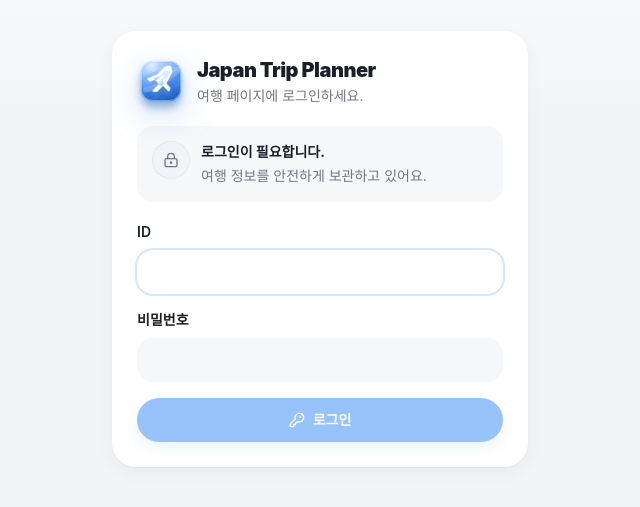
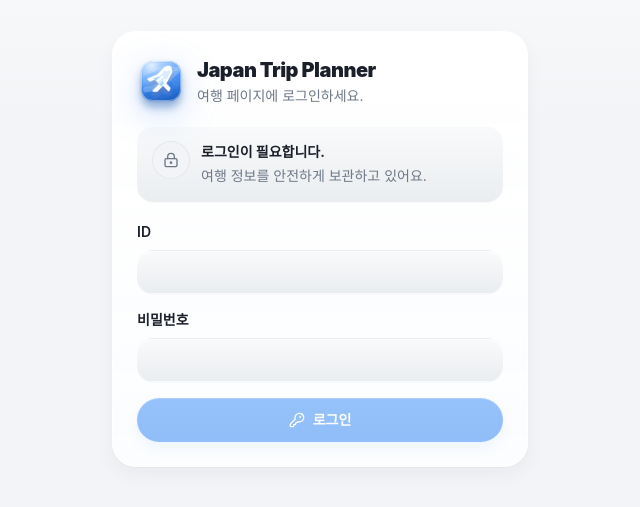
Before and after one commit to ark10806-2/TravelNode, a React (Vite) app in the folder frontend/: page / in a window 1280 px wide. Shown: the part 151-658 px from the top of the page, without its empty margins (320-960 px from the left). Built offline with nearby package versions, Linux system fonts and the light colour scheme; no server answers.

Commit message:
Refine app surface textures

```diff
--- a/frontend/src/components/auth/LoginPage.tsx
+++ b/frontend/src/components/auth/LoginPage.tsx
@@ -30,7 +30,7 @@ export function LoginPage({ onLogin }: LoginPageProps) {
 
   return (
     <main className="app-background grid min-h-[100dvh] place-items-center overflow-hidden px-4 py-8">
-      <section className="toss-card w-[calc(100vw-2rem)] max-w-[26rem] rounded-3xl p-5 backdrop-blur sm:p-6">
+      <section className="toss-card w-full max-w-[26rem] rounded-3xl p-5 backdrop-blur sm:p-6">
         <div className="flex items-center gap-3">
           <AppIcon className="h-12 w-12 shrink-0" />
           <div className="min-w-0">
@@ -39,7 +39,7 @@ export function LoginPage({ onLogin }: LoginPageProps) {
           </div>
         </div>
 
-        <div className="mt-5 rounded-2xl bg-muted p-4">
+        <div className="toss-muted-texture mt-5 rounded-2xl p-4">
           <div className="flex items-start gap-3">
             <div className="grid h-9 w-9 shrink-0 place-items-center rounded-full bg-background text-muted-foreground ring-1 ring-border">
               <LockKeyhole className="h-4 w-4" />
@@ -62,7 +62,6 @@ export function LoginPage({ onLogin }: LoginPageProps) {
               autoComplete="username"
               autoCapitalize="none"
               spellCheck={false}
-              autoFocus
             />
           </label>
           <label className="grid gap-2 text-sm font-semibold">
--- a/frontend/src/components/dialogs/ModalFrame.tsx
+++ b/frontend/src/components/dialogs/ModalFrame.tsx
@@ -102,7 +102,7 @@ export function ModalFrame({
       >
         <div
           className={cn(
-            'sticky top-0 z-10 flex items-start justify-between gap-3 border-b bg-white/95 px-4 py-3 backdrop-blur dark:bg-secondary/95 sm:px-5 sm:py-4',
+            'toss-header-surface sticky top-0 z-10 flex items-start justify-between gap-3 border-b px-4 py-3 backdrop-blur sm:px-5 sm:py-4',
             headerClassName
           )}
         >
--- a/frontend/src/components/layout/AppTabs.tsx
+++ b/frontend/src/components/layout/AppTabs.tsx
@@ -100,7 +100,7 @@ export function AppTabs({
 
   return (
     <>
-      <div ref={introRef} className="relative z-50 border-b border-border/70 bg-background/90 backdrop-blur-xl">
+      <div ref={introRef} className="toss-header-surface relative z-50 border-b border-border/70 backdrop-blur-xl">
         <div className="mx-auto flex w-full max-w-none items-center justify-between gap-3 px-3 py-2.5 sm:px-4 sm:py-3 lg:px-5">
           <div className="flex min-w-0 items-center gap-3">
             <AppIcon className="h-9 w-9 shrink-0 sm:h-10 sm:w-10" />
@@ -114,7 +114,7 @@ export function AppTabs({
             <Button
               variant="outline"
               size="icon"
-              className="h-10 w-10 rounded-full bg-background shadow-sm"
+              className="h-10 w-10 rounded-full"
               aria-label={isMenuOpen ? '메뉴 닫기' : '메뉴 열기'}
               aria-expanded={isMenuOpen}
               onClick={() => setIsMenuOpen((current) => !current)}
@@ -124,7 +124,7 @@ export function AppTabs({
             {isMenuOpen ? (
               <div className="toss-card absolute right-0 top-12 z-50 w-[min(22rem,calc(100vw-1.5rem))] overflow-hidden rounded-3xl">
                 <div className="max-h-[33dvh] overflow-y-auto p-3">
-                  <div className="flex items-center justify-between gap-3 rounded-2xl bg-muted p-2.5">
+                  <div className="toss-muted-texture flex items-center justify-between gap-3 rounded-2xl p-2.5">
                     <div>
                       <div className="text-xs font-semibold text-muted-foreground">테마</div>
                       <div className="mt-0.5 text-sm font-semibold">화면 모드</div>
--- a/frontend/src/components/layout/ThemeToggle.tsx
+++ b/frontend/src/components/layout/ThemeToggle.tsx
@@ -26,7 +26,7 @@ export function ThemeToggle({ theme, onThemeChange }: ThemeToggleProps) {
             type="button"
             variant="ghost"
             size="icon"
-            className={`h-8 w-8 rounded-full sm:h-8 sm:w-8 ${isActive ? 'toss-segment-active hover:bg-white dark:hover:bg-secondary' : 'text-muted-foreground'}`}
+            className={`h-8 w-8 rounded-full sm:h-8 sm:w-8 ${isActive ? 'toss-segment-active' : 'text-muted-foreground'}`}
             title={option.label}
             aria-label={option.label}
             aria-pressed={isActive}
--- a/frontend/src/components/reservation/PlaceReservationBadge.tsx
+++ b/frontend/src/components/reservation/PlaceReservationBadge.tsx
@@ -16,7 +16,7 @@ export function PlaceReservationBadge({ reservations, className, compact = false
     <button
       type="button"
       className={cn(
-        'inline-flex h-6 max-w-full items-center gap-1 rounded-full border border-border/80 bg-white px-2.5 text-[11px] font-semibold leading-none text-muted-foreground transition hover:bg-muted hover:text-foreground focus-visible:outline-none focus-visible:ring-2 focus-visible:ring-ring dark:bg-secondary/80',
+        'toss-badge-surface inline-flex h-6 max-w-full items-center gap-1 rounded-full border border-transparent px-2.5 text-[11px] font-semibold leading-none text-muted-foreground transition hover:text-foreground focus-visible:outline-none focus-visible:ring-2 focus-visible:ring-ring',
         compact && 'px-2',
         className
       )}
--- a/frontend/src/components/ui/badge.tsx
+++ b/frontend/src/components/ui/badge.tsx
@@ -8,8 +8,8 @@ const badgeVariants = cva(
     variants: {
       variant: {
         default: 'border-transparent bg-primary text-primary-foreground',
-        secondary: 'border-transparent bg-secondary text-secondary-foreground',
-        outline: 'bg-secondary text-muted-foreground dark:bg-muted',
+        secondary: 'toss-badge-surface border-transparent text-secondary-foreground',
+        outline: 'toss-badge-surface text-muted-foreground',
         meal: 'bg-amber-50 text-amber-900 dark:bg-amber-950/30 dark:text-amber-200',
         dessert: 'bg-rose-50 text-rose-900 dark:bg-rose-950/35 dark:text-rose-200'
       }
--- a/frontend/src/components/ui/button.tsx
+++ b/frontend/src/components/ui/button.tsx
@@ -8,8 +8,8 @@ const buttonVariants = cva(
   {
     variants: {
       variant: {
-        default: 'bg-primary text-primary-foreground shadow-[0_6px_14px_rgba(49,130,246,0.18)] hover:bg-primary/90 hover:shadow-[0_8px_18px_rgba(49,130,246,0.2)]',
-        outline: 'border border-transparent bg-secondary text-foreground shadow-none hover:bg-[#e5e8eb] dark:bg-muted dark:hover:bg-secondary',
+        default: 'toss-primary-action text-primary-foreground',
+        outline: 'toss-secondary-action border border-transparent text-foreground',
         ghost: 'text-foreground hover:bg-muted hover:text-foreground'
       },
       size: {
--- a/frontend/src/components/ui/select.tsx
+++ b/frontend/src/components/ui/select.tsx
@@ -13,7 +13,7 @@ const SelectTrigger = React.forwardRef<
   <SelectPrimitive.Trigger
     ref={ref}
     className={cn(
-      'flex h-11 w-full items-center justify-between rounded-2xl border border-transparent bg-muted px-3 py-2 text-sm font-medium ring-offset-background transition placeholder:text-muted-foreground focus:bg-white focus:outline-none focus:ring-2 focus:ring-ring/20 disabled:cursor-not-allowed disabled:opacity-50 dark:bg-muted dark:focus:bg-secondary',
+      'toss-input-surface flex h-11 w-full items-center justify-between rounded-2xl border border-transparent px-3 py-2 text-sm font-medium ring-offset-background transition placeholder:text-muted-foreground focus:border-primary/20 focus:outline-none focus:ring-2 focus:ring-ring/20 disabled:cursor-not-allowed disabled:opacity-50',
       className
     )}
     {...props}
--- a/frontend/src/constants/travel.ts
+++ b/frontend/src/constants/travel.ts
@@ -18,7 +18,7 @@ export const travelLabel: Record<TravelMode, string> = {
 };
 
 export const inputClass =
-  'h-11 w-full rounded-2xl border border-transparent bg-muted px-3 text-sm font-medium outline-none ring-offset-background transition focus:bg-white focus:ring-2 focus:ring-ring/20 dark:bg-muted dark:focus:bg-secondary';
+  'toss-input-surface h-11 w-full rounded-2xl border border-transparent px-3 text-sm font-medium outline-none ring-offset-background transition focus:border-primary/20 focus:ring-2 focus:ring-ring/20';
 
 export const textareaClass =
-  'min-h-20 w-full rounded-2xl border border-transparent bg-muted px-3 py-2 text-sm font-medium outline-none ring-offset-background transition focus:bg-white focus:ring-2 focus:ring-ring/20 dark:bg-muted dark:focus:bg-secondary';
+  'toss-input-surface min-h-20 w-full rounded-2xl border border-transparent px-3 py-2 text-sm font-medium outline-none ring-offset-background transition focus:border-primary/20 focus:ring-2 focus:ring-ring/20';
--- a/frontend/src/index.css
+++ b/frontend/src/index.css
@@ -79,35 +79,151 @@
   }
 
   .soft-panel {
-    @apply border border-transparent bg-white shadow-[0_1px_2px_rgba(0,27,55,0.04),0_6px_18px_rgba(0,27,55,0.045)];
+    @apply border shadow-[0_1px_2px_rgba(0,27,55,0.035),0_8px_20px_rgba(0,27,55,0.045)];
+    background:
+      linear-gradient(180deg, rgb(255 255 255 / 0.99), rgb(252 253 255 / 0.96));
+    border-color: rgb(255 255 255 / 0.82);
+    box-shadow:
+      inset 0 1px 0 rgb(255 255 255 / 0.78),
+      0 1px 2px rgb(0 27 55 / 0.035),
+      0 8px 20px rgb(0 27 55 / 0.045);
   }
 
   .dark .soft-panel {
-    @apply border-border/40 bg-secondary/95 shadow-[0_1px_0_rgba(255,255,255,0.04),0_12px_28px_rgba(0,0,0,0.34)];
+    @apply border-border/40 shadow-[0_1px_0_rgba(255,255,255,0.04),0_12px_28px_rgba(0,0,0,0.34)];
+    background:
+      linear-gradient(180deg, hsl(220 15% 15% / 0.98), hsl(220 15% 12% / 0.96));
+    box-shadow:
+      inset 0 1px 0 rgb(255 255 255 / 0.045),
+      0 12px 26px rgb(0 0 0 / 0.3);
   }
 
   .toss-card {
-    @apply border border-transparent bg-white shadow-[0_1px_2px_rgba(0,27,55,0.04),0_6px_18px_rgba(0,27,55,0.045)];
+    @apply border shadow-[0_1px_2px_rgba(0,27,55,0.035),0_8px_20px_rgba(0,27,55,0.045)];
+    background:
+      linear-gradient(180deg, rgb(255 255 255 / 0.99), rgb(252 253 255 / 0.96));
+    border-color: rgb(255 255 255 / 0.82);
+    box-shadow:
+      inset 0 1px 0 rgb(255 255 255 / 0.78),
+      0 1px 2px rgb(0 27 55 / 0.035),
+      0 8px 20px rgb(0 27 55 / 0.045);
   }
 
   .dark .toss-card {
-    @apply border-border/40 bg-secondary/95 shadow-[0_1px_0_rgba(255,255,255,0.04),0_12px_28px_rgba(0,0,0,0.34)];
+    @apply border-border/40 shadow-[0_1px_0_rgba(255,255,255,0.04),0_12px_28px_rgba(0,0,0,0.34)];
+    background:
+      linear-gradient(180deg, hsl(220 15% 15% / 0.98), hsl(220 15% 12% / 0.96));
+    box-shadow:
+      inset 0 1px 0 rgb(255 255 255 / 0.045),
+      0 12px 26px rgb(0 0 0 / 0.3);
+  }
+
+  .toss-muted-texture,
+  .toss-input-surface,
+  .toss-secondary-action,
+  .toss-badge-surface {
+    background:
+      linear-gradient(180deg, hsl(210 24% 98%), hsl(var(--secondary)));
+    box-shadow:
+      inset 0 1px 0 rgb(255 255 255 / 0.62),
+      0 1px 1px rgb(0 27 55 / 0.025);
+  }
+
+  .dark .toss-muted-texture,
+  .dark .toss-input-surface,
+  .dark .toss-secondary-action,
+  .dark .toss-badge-surface {
+    background:
+      linear-gradient(180deg, hsl(var(--muted)), hsl(var(--secondary)));
+    box-shadow:
+      inset 0 1px 0 rgb(255 255 255 / 0.035),
+      0 1px 1px rgb(0 0 0 / 0.18);
+  }
+
+  .toss-header-surface {
+    background:
+      linear-gradient(180deg, rgb(255 255 255 / 0.94), rgb(247 249 252 / 0.88));
+    box-shadow:
+      inset 0 1px 0 rgb(255 255 255 / 0.72),
+      0 1px 0 rgb(0 27 55 / 0.04);
+  }
+
+  .dark .toss-header-surface {
+    background:
+      linear-gradient(180deg, hsl(220 15% 13% / 0.95), hsl(222 17% 8% / 0.88));
+    box-shadow:
+      inset 0 1px 0 rgb(255 255 255 / 0.035),
+      0 1px 0 rgb(255 255 255 / 0.03);
+  }
+
+  .toss-primary-action {
+    background:
+      linear-gradient(180deg, hsl(var(--primary)), hsl(214 88% 55%));
+    box-shadow:
+      inset 0 1px 0 rgb(255 255 255 / 0.2),
+      0 6px 14px rgb(49 130 246 / 0.16);
+  }
+
+  .toss-primary-action:hover {
+    background:
+      linear-gradient(180deg, hsl(214 92% 60%), hsl(214 86% 53%));
+    box-shadow:
+      inset 0 1px 0 rgb(255 255 255 / 0.2),
+      0 7px 16px rgb(49 130 246 / 0.18);
+  }
+
+  .dark .toss-primary-action {
+    background:
+      linear-gradient(180deg, hsl(var(--primary)), hsl(214 90% 58%));
+    box-shadow:
+      inset 0 1px 0 rgb(255 255 255 / 0.16),
+      0 7px 16px rgb(0 0 0 / 0.22);
+  }
+
+  .toss-secondary-action:hover {
+    background:
+      linear-gradient(180deg, hsl(210 24% 99%), hsl(210 16% 91%));
+  }
+
+  .dark .toss-secondary-action:hover {
+    background:
+      linear-gradient(180deg, hsl(220 14% 18%), hsl(var(--secondary)));
   }
 
   .toss-segmented {
-    @apply rounded-2xl border border-transparent bg-secondary p-1;
+    @apply rounded-2xl border border-transparent p-1;
+    background:
+      linear-gradient(180deg, hsl(210 24% 97%), hsl(var(--secondary)));
+    box-shadow:
+      inset 0 1px 0 rgb(255 255 255 / 0.56),
+      0 1px 2px rgb(0 27 55 / 0.025);
   }
 
   .dark .toss-segmented {
-    @apply bg-muted;
+    background:
+      linear-gradient(180deg, hsl(var(--muted)), hsl(var(--secondary)));
+    box-shadow:
+      inset 0 1px 0 rgb(255 255 255 / 0.035),
+      0 1px 2px rgb(0 0 0 / 0.18);
   }
 
   .toss-segment-active {
-    @apply bg-white text-primary shadow-[0_1px_2px_rgba(0,27,55,0.08),0_4px_10px_rgba(0,27,55,0.05)];
+    @apply text-primary shadow-[0_1px_2px_rgba(0,27,55,0.08),0_4px_10px_rgba(0,27,55,0.05)];
+    background:
+      linear-gradient(180deg, rgb(255 255 255 / 1), rgb(249 251 255 / 0.96));
+    box-shadow:
+      inset 0 1px 0 rgb(255 255 255 / 0.72),
+      0 1px 2px rgb(0 27 55 / 0.08),
+      0 3px 8px rgb(0 27 55 / 0.045);
   }
 
   .dark .toss-segment-active {
-    @apply bg-secondary text-primary shadow-[0_1px_0_rgba(255,255,255,0.06)];
+    @apply text-primary shadow-[0_1px_0_rgba(255,255,255,0.06)];
+    background:
+      linear-gradient(180deg, hsl(220 15% 18%), hsl(var(--secondary)));
+    box-shadow:
+      inset 0 1px 0 rgb(255 255 255 / 0.045),
+      0 1px 0 rgb(255 255 255 / 0.03);
   }
 
   .toss-eyebrow {
```
